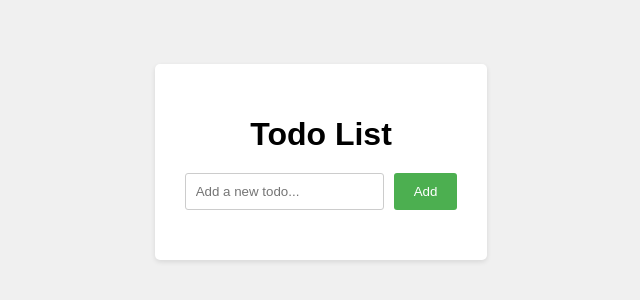
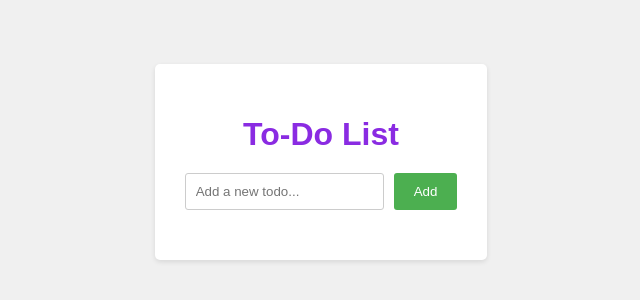
Before and after one commit to KhanyiCodes/To-Do-List, a website: page public/index.html in a window 1280 px wide. Shown: the part 246-546 px from the top of the page, without its empty margins (319-959 px from the left). Drawn offline with Linux system fonts and the light colour scheme.

Commit message:
Changed the colours

```diff
--- a/public/index.html
+++ b/public/index.html
@@ -3,12 +3,12 @@
 <head>
     <meta charset="UTF-8">
     <meta name="viewport" content="width=device-width, initial-scale=1.0">
-    <title>Todo List</title>
+    <title>To-do List</title>
     <link rel="stylesheet" href="./style.css">
 </head>
 <body>
     <div class="container">
-        <h1>Todo List</h1>
+        <h1>To-Do List</h1>
         <div class="input-area">
             <input type="text" id="todoInput" placeholder="Add a new todo...">
             <button id="addTodo">Add</button>
--- a/public/style.css
+++ b/public/style.css
@@ -17,6 +17,7 @@ body {
 h1 {
     text-align: center;
     margin-bottom: 20px;
+    color: blueviolet;
 }
 
 .input-area {
```
